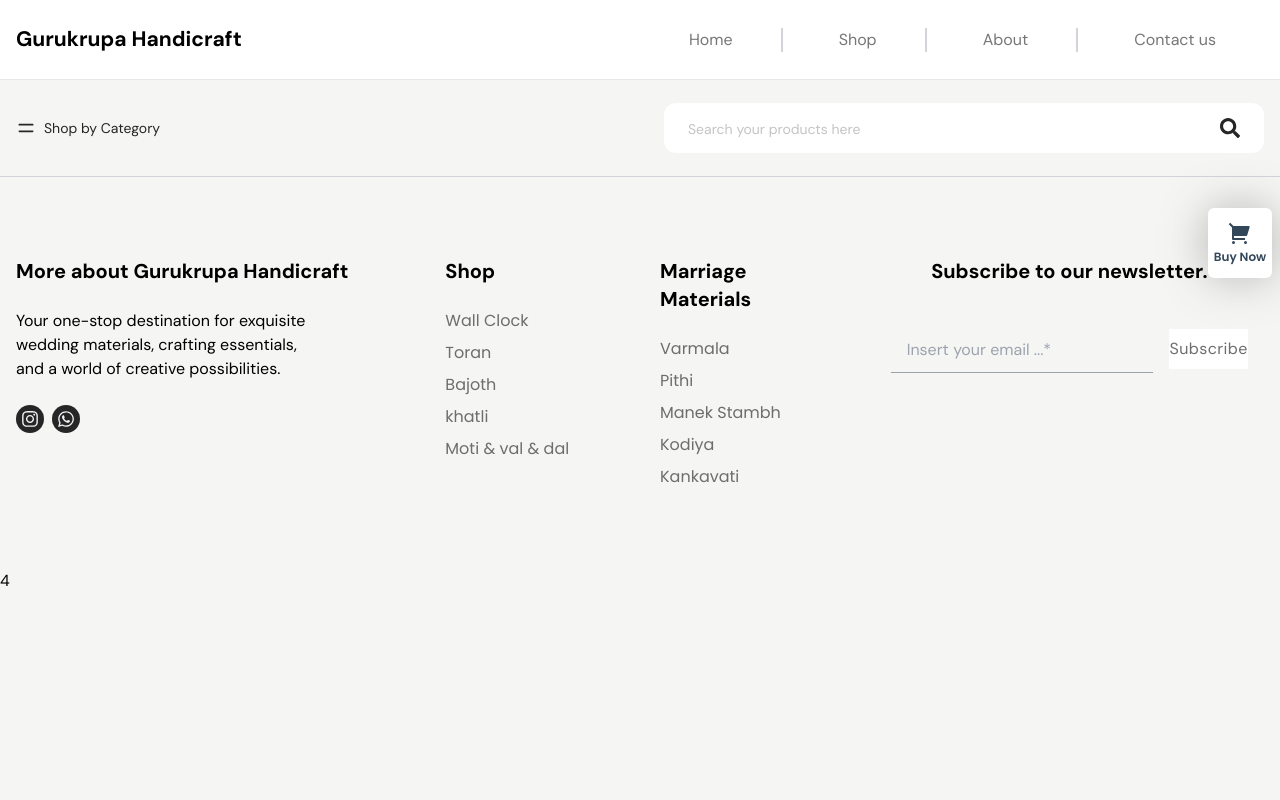
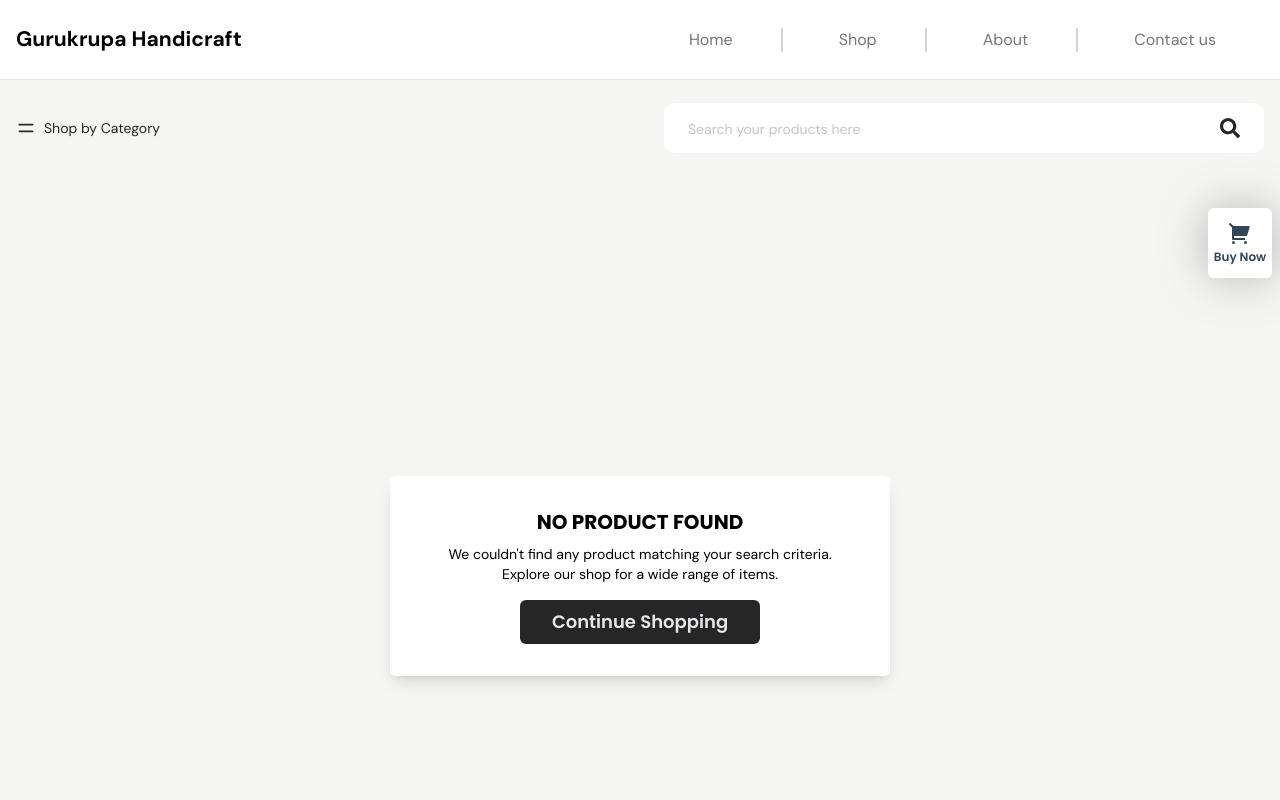
Before and after one commit to RahulThummar/gurukrupahandicraft, a React (Create React App) app: page /product/1 in a window 1280 px wide. Shown: the top 800 px of the page. Built offline with nearby package versions, Linux system fonts and the light colour scheme.

Commit message:
no produc foound on search

```diff
--- a/src/pages/ProductDetails/ProductDetails.js
+++ b/src/pages/ProductDetails/ProductDetails.js
@@ -1,6 +1,6 @@
 import React, { useEffect, useState } from "react";
 import { paginationItems } from "../../constants";
-import { useLocation, useParams } from "react-router-dom";
+import {Link, useLocation, useParams } from "react-router-dom";
 import Breadcrumbs from "../../components/pageProps/Breadcrumbs";
 import ProductInfo from "../../components/pageProps/productDetails/ProductInfo";
 import ProductsOnSale from "../../components/pageProps/productDetails/ProductsOnSale";
@@ -11,7 +11,9 @@ const ProductDetails = () => {
   const { _id } = useParams();
   const [prevLocation, setPrevLocation] = useState("");
   const [productInfo, setProductInfo] = useState([]);
+  const [found, setFound] = useState(true);
   const filteredData= paginationItems.filter((a)=>a._id==_id)
+  const foundItem = paginationItems.find(item => item._id == _id);
 
   useEffect(() => {
     if (location.state) {
@@ -19,8 +21,12 @@ const ProductDetails = () => {
     } else {
       setProductInfo(filteredData);
     }
+
+    if (!foundItem) {
+    setFound(false)
+     }
     setPrevLocation(location.pathname);
-  }, [location]);
+  }, [location , found]);
 
    const [isModalOpen, setIsModalOpen] = useState(false);
 
@@ -35,7 +41,9 @@ const ProductDetails = () => {
 
   return (
     <div className="w-full mx-auto border-b-[1px] border-b-gray-300">
-      {productInfo.length>0&&
+      {found ?
+
+          productInfo.length > 0 &&
             <div className="max-w-container mx-auto px-4">
               <div className="xl:-mt-10 -mt-7">
                 <Breadcrumbs title="" prevLocation={prevLocation} />
@@ -45,7 +53,7 @@ const ProductDetails = () => {
                   <ProductsOnSale productInfo={productInfo[0]} />
                 </div>
 
-          <div className="h-full xl:col-span-2" onClick={()=>openModal()}>
+                <div className="h-full xl:col-span-2" onClick={() => openModal()}>
                   <img
                     className="w-full h-full object-fill cursor-pointer"
                     src={productInfo[0].img[0]}
@@ -56,7 +64,29 @@ const ProductDetails = () => {
                   <ProductInfo productInfo={productInfo[0]} />
                 </div>
               </div>
-        </div>}
+            </div>
+
+        :
+
+        <div className="flex items-center justify-center min-h-screen">
+  <div className="max-w-[500px] p-4 py-8 bg-white flex gap-4 flex-col items-center rounded-md shadow-lg">
+    <h1 className="font-titleFont text-xl font-bold uppercase">
+      No Product Found
+    </h1>
+    <p className="text-sm text-center px-10 -mt-2">
+      We couldn't find any product matching your search criteria.
+      Explore our shop for a wide range of items.
+    </p>
+    <Link to="/shop">
+      <button className="bg-primeColor rounded-md cursor-pointer hover:bg-black active:bg-gray-900 px-8 py-2 font-titleFont font-semibold text-lg text-gray-200 hover:text-white duration-300">
+        Continue Shopping
+      </button>
+    </Link>
+  </div>
+</div>
+
+      }
+
 
        {isModalOpen && (
         <div
```
Lines whose indentation alone changed are shown as unchanged.
